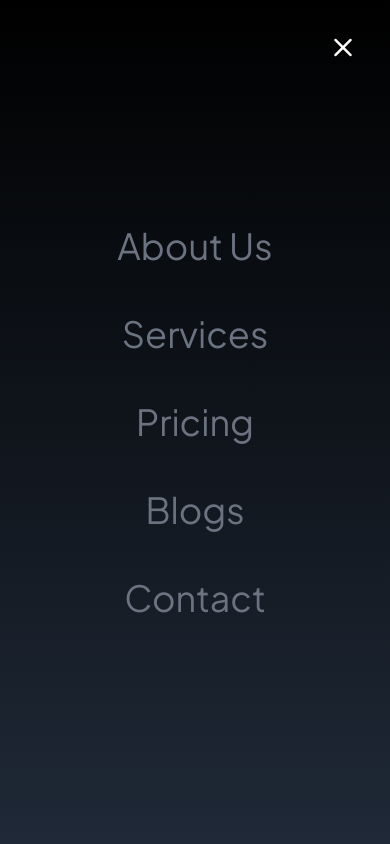
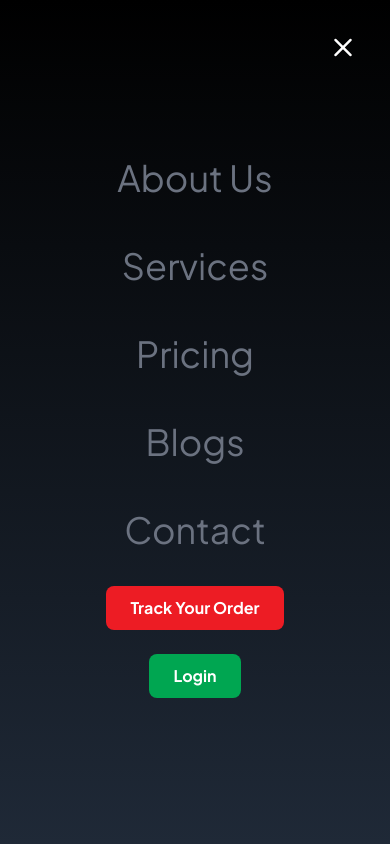
Before and after one commit to ishwordangol/rocketshipping, a Next.js app: page /about in a window 390 px wide. Both pictures are taken after a click on the element 354 px from the left and 48 px from the top of the page. Shown: the top 844 px of the page. Built offline with nearby package versions, Linux system fonts and the light colour scheme.

Commit message:
responsive design update

```diff
--- a/src/components/header.tsx
+++ b/src/components/header.tsx
@@ -180,7 +180,26 @@ const Header = () => {
                 </Link>
               </li>
             ))}
+            <li className="block sm:hidden">
+              <button
+                onClick={openModal}
+                type="button"
+                className="my-3 RSbutton RSbutton-primary w-full"
+              >
+                Track Your Order
+              </button>
+            </li>
+            <li className="block sm:hidden">
+              <button
+                className="my-3 RSbutton RSbutton-secondary w-full"
+                type="button"
+                onClick={() => router.push("/login")}
+              >
+                Login
+              </button>
+            </li>
           </ul>
+
           <button
             onClick={() => setNav(!nav)}
             className="fixed top-8 right-8 z-[999]"
--- a/src/components/modal.tsx
+++ b/src/components/modal.tsx
@@ -32,10 +32,10 @@ const Modal: React.FC<ModalProps> = ({ isOpen, onClose, children }) => {
   if (!isOpen) return null;
 
   return (
-    <div className="fixed inset-0 flex items-center justify-center bg-black bg-opacity-50 z-50">
+    <div className="fixed inset-0 flex items-center justify-center bg-black bg-opacity-50 z-[999]">
       <div
         ref={modalRef}
-        className="bg-white rounded-lg shadow-lg p-12 min-w-md relative"
+        className="bg-white rounded-lg shadow-lg p-12 w-11/12 lg:min-w-md relative"
       >
         <button
           className="absolute top-2 right-2 text-gray-500 hover:text-primary"
--- a/src/components/trackingorder.tsx
+++ b/src/components/trackingorder.tsx
@@ -2,7 +2,7 @@ import React from "react";
 
 const trackingorder = () => {
   return (
-    <div className="flex items-center gap-2">
+    <div className="flex flex-wrap items-center gap-2">
       <input
         placeholder="Enter Tracking Number"
         type="text"
```
